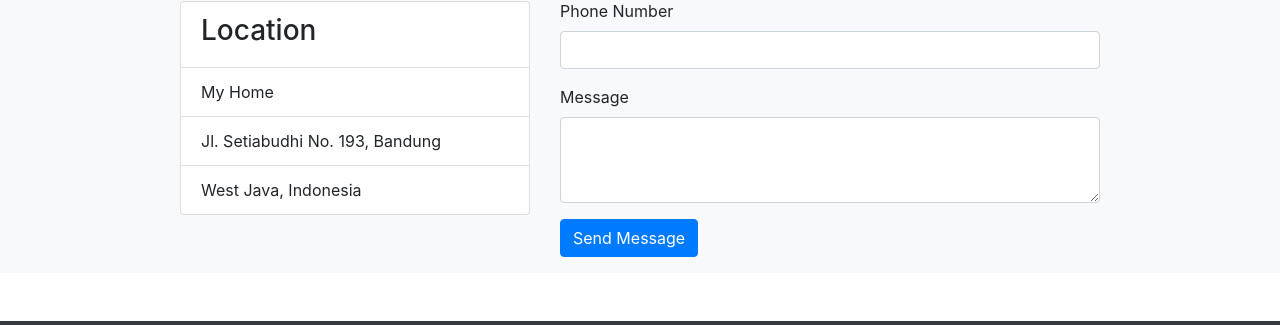
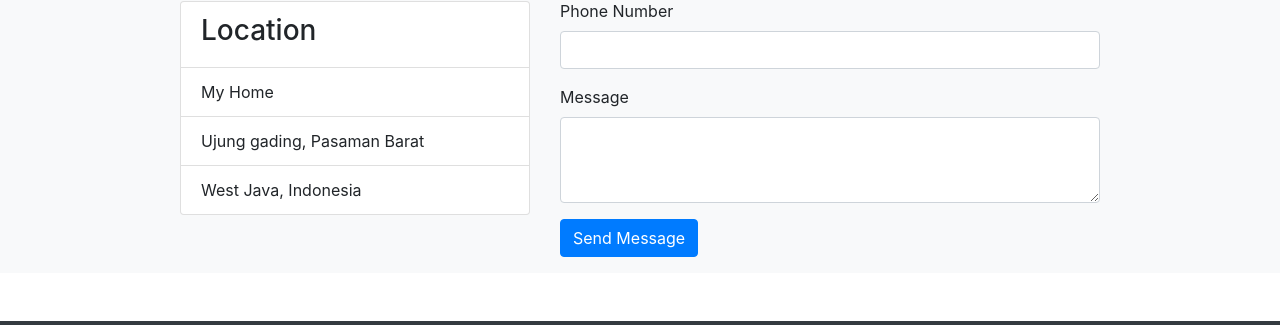
Before and after one commit to maisaroh12/rest-api, a PHP site: page / in a window 1280 px wide. Shown: the part 2434-2759 px from the top of the page. Run offline with PHP 8.4, Linux system fonts and the light colour scheme; data that the repository does not hold is empty; some libraries are stand-ins or nearby versions.

Commit message:
mengubah Asal tempat tinggal

```diff
--- a/wpu-portfolio/index.php
+++ b/wpu-portfolio/index.php
@@ -257,7 +257,7 @@ foreach ($result['data'] as $photo) {
             <ul class="list-group mb-4">
               <li class="list-group-item"><h3>Location</h3></li>
               <li class="list-group-item">My Home</li>
-              <li class="list-group-item">Jl. Setiabudhi No. 193, Bandung</li>
+              <li class="list-group-item">Ujung gading, Pasaman Barat</li>
               <li class="list-group-item">West Java, Indonesia</li>
             </ul>
           </div>
```
